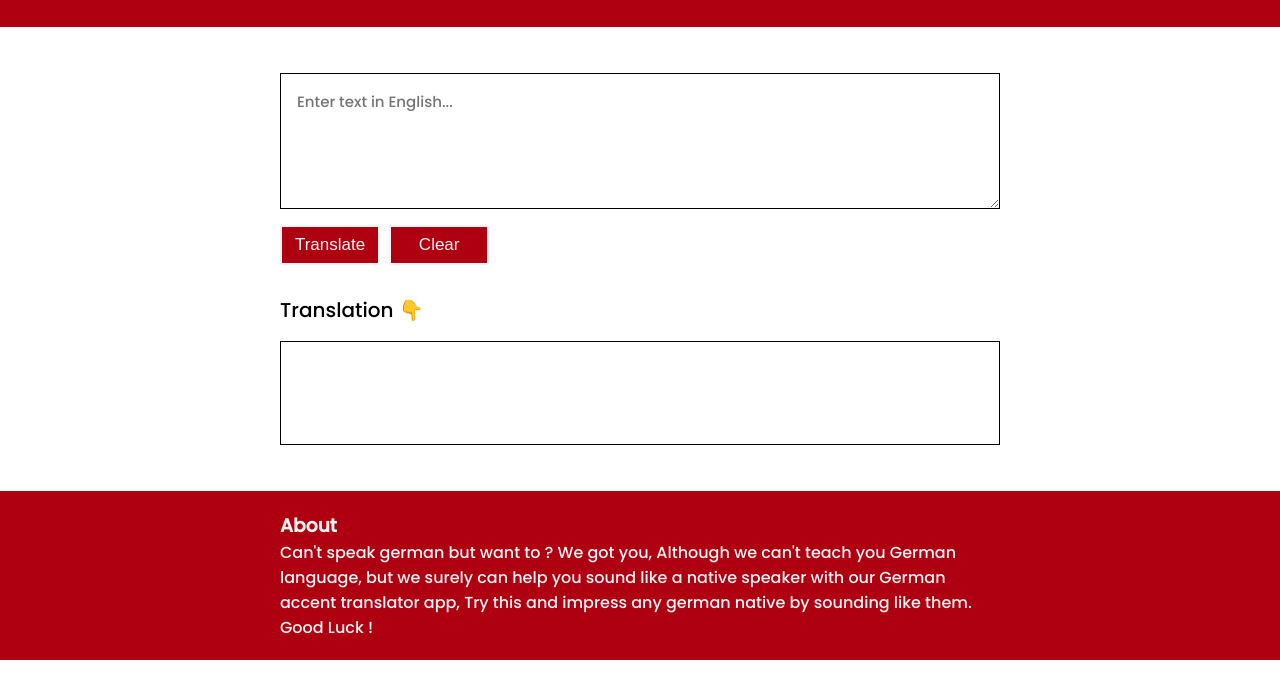
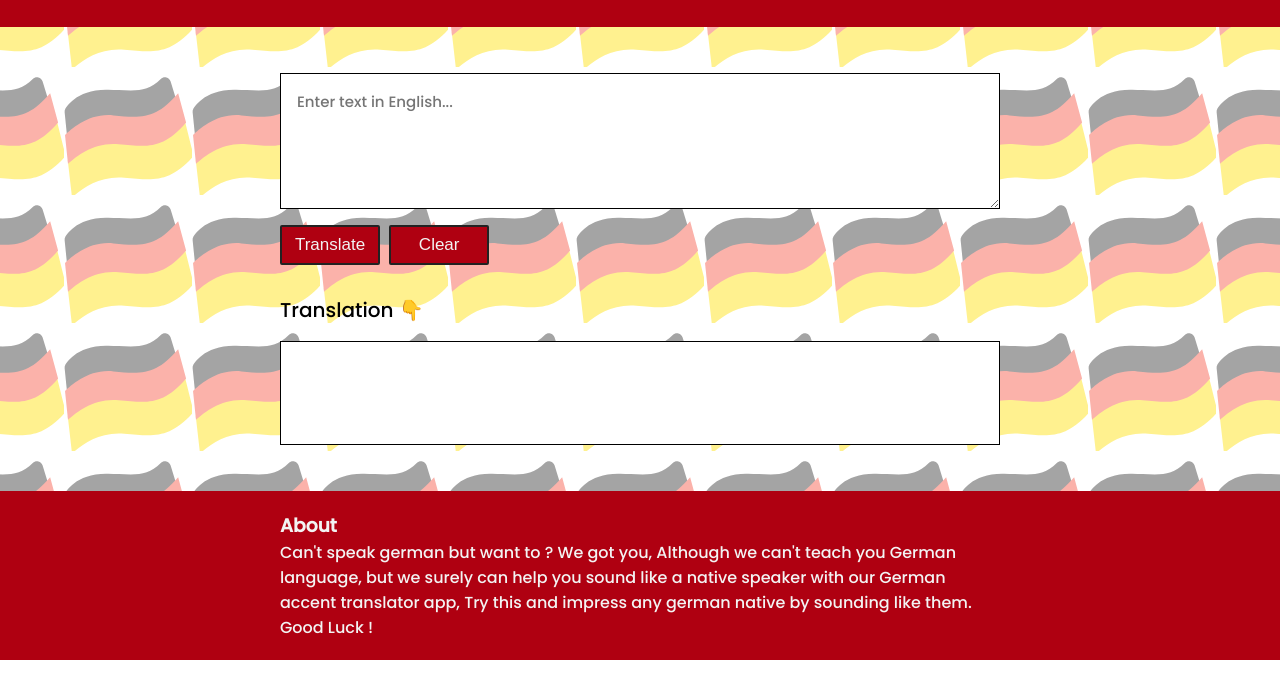
Before and after one commit to Ayan4/German-Accent-Translator, a plain HTML site: page index.html in a window 1280 px wide. Shown: the part 123-800 px from the top of the page. Drawn offline with Linux system fonts and the light colour scheme.

Commit message:
added background

```diff
--- a/style.css
+++ b/style.css
@@ -25,12 +25,12 @@ header{
 }
 
 main{
-    max-width: 1440px;
+    /* max-width: 1440px; */
     margin: auto;
     padding: 30px 0 30px 0;
     position: relative;
-    /* background: url(./german\ 1.jpg); */
-    /* background-position: center; */
+    background: url(./noto-v1_flag-for-flag-germany.svg);
+    background-position: center;
 }
 
 .german{
@@ -69,7 +69,7 @@ textarea{
 }
 
 #click{
-    border: 2px solid #f3f3f3;
+    border: 2px solid #222;
     width: 100px;
     height: 40px;
     border-radius: 2px;
@@ -82,7 +82,7 @@ textarea{
 }
 
 #clear{
-    border: 2px solid #f3f3f3;
+    border: 2px solid #222;
     width: 100px;
     height: 40px;
     border-radius: 2px;
```
Also changed, not shown: bg-flag.svg (added), german 1.jpg (deleted), german.jpg (deleted), noto-v1_flag-for-flag-germany.svg (added).
